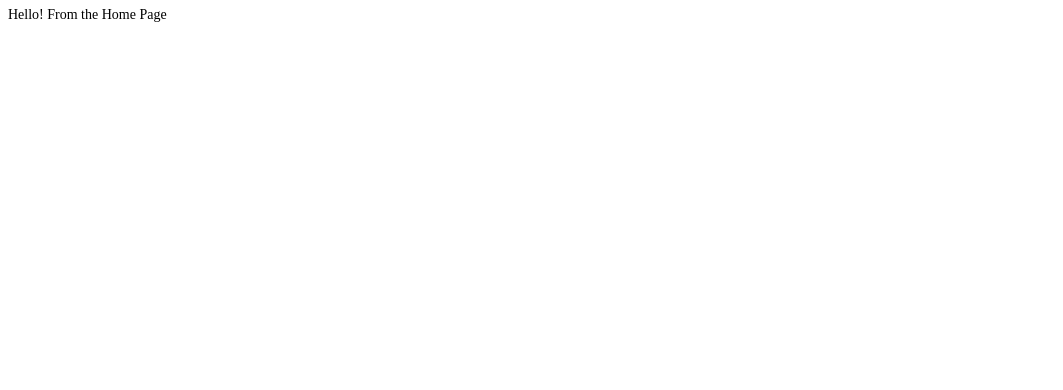
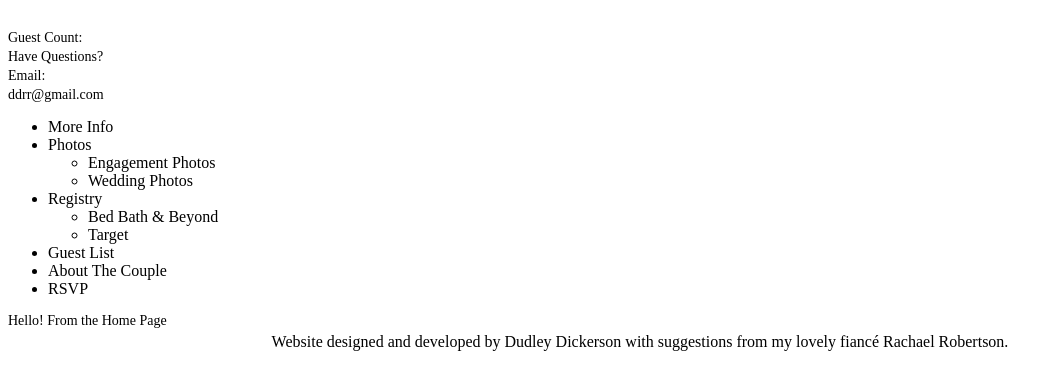
Before and after one commit to littledudz/Wedding-Site, a plain HTML site: page app/index.html in a window 1280 px wide. Shown: the whole page, without its empty margins (0-1063 px from the left). Drawn offline with nearby package versions, Linux system fonts and the light colour scheme; some packages are replaced by stand-ins of ours; a script that the page names is missing.

Commit message:
Getting the basic html

```diff
--- a/app/index.html
+++ b/app/index.html
@@ -25,10 +25,45 @@
     <link rel="stylesheet" href="styles/css/essentials.css">
 </head>
 <body>
-    <div class="website-container">
-        <nav class="navbar"></nav>
-        <div class="container"><ng-view></np-view></div>
-        <footer class="footer"></footer>
+    <div class="websiteContainer">
+        <nav class="navbar">
+            <div class="topNav">
+                <div class="navGraphic"><img src="" alt=""></div>
+                <div class="counterContainer">
+                    <p class="guestCount">Guest Count:</p>
+                    <div class="counter"></div>
+                </div>
+                <div class="navinfo">
+                    <p class="navtext">Have Questions?</p>
+                    <p class="navemail">Email: <p class="email">ddrr@gmail.com</p>
+                </div>
+                <div class="counter"></div>
+            </div>
+            <div class="bottomNav">
+                <div class="bottomNavContainer">
+                    <ul class="navLinksContainer">
+                        <li class="navLinks">More Info</li>
+                        <li class="navLinks">Photos</li>
+                            <ul class="photosDropdown">
+                                <li class="photosDropdownList">Engagement Photos</li>
+                                <li class="photosDropdownList">Wedding Photos</li>
+                            </ul>
+                        <li class="navLinks">Registry</li>
+                            <ul class="registryDropdown">
+                                <li class="registryDropdownList">Bed Bath & Beyond</li>
+                                <li class="registryDropdownList">Target</li>
+                            </ul>
+                        <li class="navLinks">Guest List</li>
+                        <li class="navLinks">About The Couple</li>
+                        <li class="navLinks">RSVP</li>
+                    </ul>
+                </div>
+            </div>
+        </nav>
+        <div class="mainContentContainer"><ng-view></np-view></div>
+        <footer class="footer">
+            <center class="writtenBy">Website designed and developed by Dudley Dickerson with suggestions from my lovely fiancé Rachael Robertson.</center>
+        </footer>
     </div>
 </body>
 </html>
--- a/app/scripts/controllers.js
+++ b/app/scripts/controllers.js
@@ -6,6 +6,24 @@ angular.module("WebApp")
 .controller('HomeViewController', ['$scope' ,'$location', function ($scope) {
 
 }])
+.controller('AboutUsViewController', ['$scope' ,'$location', function ($scope) {
+
+}])
+.controller('GuestListViewController', ['$scope' ,'$location', function ($scope) {
+
+}])
+.controller('InformationViewController', ['$scope' ,'$location', function ($scope) {
+
+}])
+.controller('PhotosViewController', ['$scope' ,'$location', function ($scope) {
+
+}])
+.controller('RegistryViewController', ['$scope' ,'$location', function ($scope) {
+
+}])
+.controller('RSVPViewController', ['$scope' ,'$location', function ($scope) {
+
+}])
 .controller('FooterController', ['$scope', function ($scope) {
 
 }]);
--- a/app/scripts/main.js
+++ b/app/scripts/main.js
@@ -6,6 +6,30 @@ angular.module('WebApp', ['ngRoute', 'ngResource'])
       controller:'HomeViewController',
       templateUrl:'snippets/views/home.html',
     })
+    .when('/about-the-couple', {
+      controller:'AboutUsViewController',
+      templateUrl:'snippets/views/about_us.html',
+    })
+    .when('/guest-list', {
+      controller:'GuestListViewController',
+      templateUrl:'snippets/views/guest_list.html',
+    })
+    .when('/information', {
+      controller:'InformationViewController',
+      templateUrl:'snippets/views/information.html',
+    })
+    .when('/engagement-photos', {
+      controller:'PhotosViewController',
+      templateUrl:'snippets/views/engagement_photos.html',
+    })
+    .when('/wedding-photos', {
+      controller:'PhotosViewController',
+      templateUrl:'snippets/views/wedding_photos.html',
+    })
+    .when('/registry', {
+      controller:'RegistryViewController',
+      templateUrl:'snippets/views/registry.html',
+    })
     .otherwise({
       redirectTo:'/'
     });
```
Also changed, not shown: package.json (deleted, +0 -28 lines), app/snippets/views/RSVP_form.html (added), app/snippets/views/about_us.html (added), app/snippets/views/engagement_photos.html (added), app/snippets/views/guest_list.html (added), app/snippets/views/information.html (added), app/snippets/views/registry.html (added), app/snippets/views/wedding_photos.html (added).
